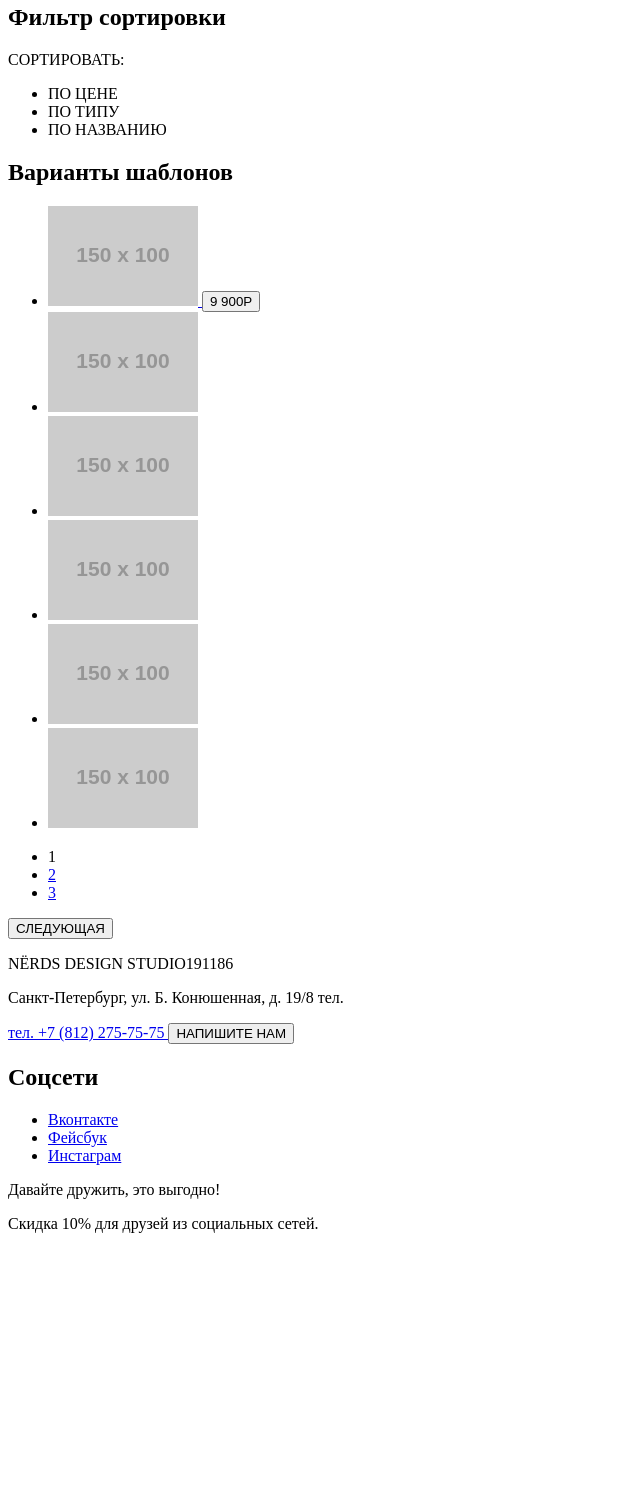
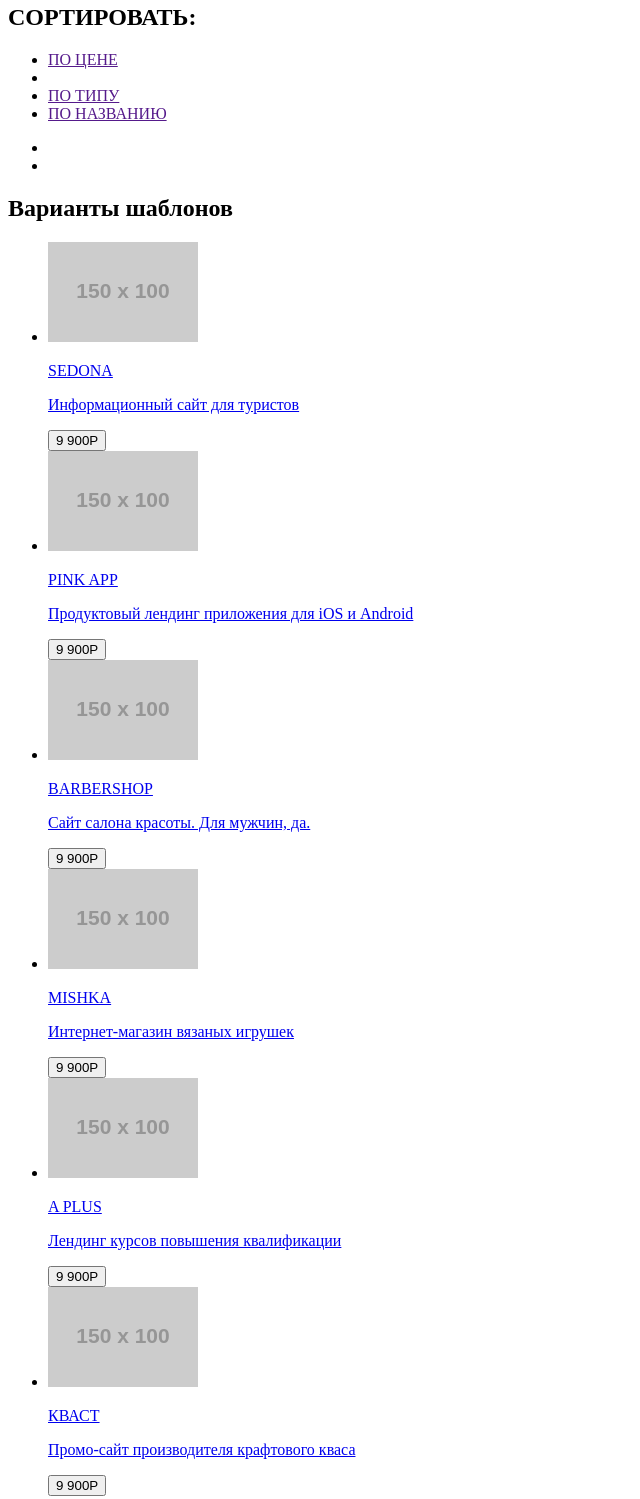
Before and after one commit to Rinat-1987/1527513-nerds-30, a plain HTML site: page catalog.html in a window 1280 px wide. Shown: the part 720-2219 px from the top of the page, without its empty margins (0-640 px from the left). Before the commit the page ends 1969 px from the top, so only its background shows below. Drawn offline with Linux system fonts and the light colour scheme; placeholder pictures from the web are drawn by us.

Commit message:
Исправил замечания

```diff
--- a/catalog.html
+++ b/catalog.html
@@ -9,11 +9,11 @@
       <nav>
       <ul>
         <li>
-          <a>
+          <a href="index.html">
             <img src="https://via.placeholder.com/150x100" alt="Логотип Нёрдс">
           </a>
         </li>
-        <li><a href="index.html">Студия</a>
+        <li><a href="#">Студия</a>
         </li>
         <li>
           <a href="#">Клиенты</a>
@@ -85,12 +85,15 @@
           </form>
         </section>
         <section>
-          <h2>Фильтр сортировки</h2>
-          <p>СОРТИРОВАТЬ:</p>
+          <h2>СОРТИРОВАТЬ:</h2>
           <ul>
-            <li>ПО ЦЕНЕ</li>
-            <li>ПО ТИПУ</li>
-            <li>ПО НАЗВАНИЮ</li>
+            <li><a href="">ПО ЦЕНЕ</a><li>
+            <li><a href="">ПО ТИПУ</a></li>
+            <li><a href="">ПО НАЗВАНИЮ</a></li>
+          </ul>
+          <ul>
+            <li><!--треугольник--></li>
+            <li><!--треугольник--></li>
           </ul>
         </section>
         <section>
@@ -99,32 +102,49 @@
             <li>
               <a href="#">
                 <img src="https://via.placeholder.com/150x100" alt="">
+                <p>SEDONA</p>
+                <p>Информационный сайт для туристов</p>
                 <button type="button">9 900Р</button>
               </a>
             </li>
             <li>
               <a href="#">
                 <img src="https://via.placeholder.com/150x100" alt="">
+                <p>PINK APP</p>
+                <p>Продуктовый лендинг приложения для iOS и Android</p>
+                <button type="button">9 900Р</button>
               </a>
             </li>
             <li>
               <a href="#">
                 <img src="https://via.placeholder.com/150x100" alt="">
+                <p>BARBERSHOP</p>
+                <p>Сайт салона красоты. Для мужчин, да.</p>
+                <button type="button">9 900Р</button>
               </a>
             </li>
             <li>
               <a href="#">
                 <img src="https://via.placeholder.com/150x100" alt="">
+                <p>MISHKA</p>
+                <p>Интернет-магазин вязаных игрушек</p>
+                <button type="button">9 900Р</button>
               </a>
             </li>
             <li>
               <a href="#">
                 <img src="https://via.placeholder.com/150x100" alt="">
+                <p>A PLUS</p>
+                <p>Лендинг курсов повышения квалификации</p>
+                <button type="button">9 900Р</button>
               </a>
             </li>
             <li>
               <a href="#">
                 <img src="https://via.placeholder.com/150x100" alt="">
+                <p>КВАСТ</p>
+                <p>Промо-сайт производителя крафтового кваса</p>
+                <button type="button">9 900Р</button>
               </a>
             </li>
           </ul>
```
